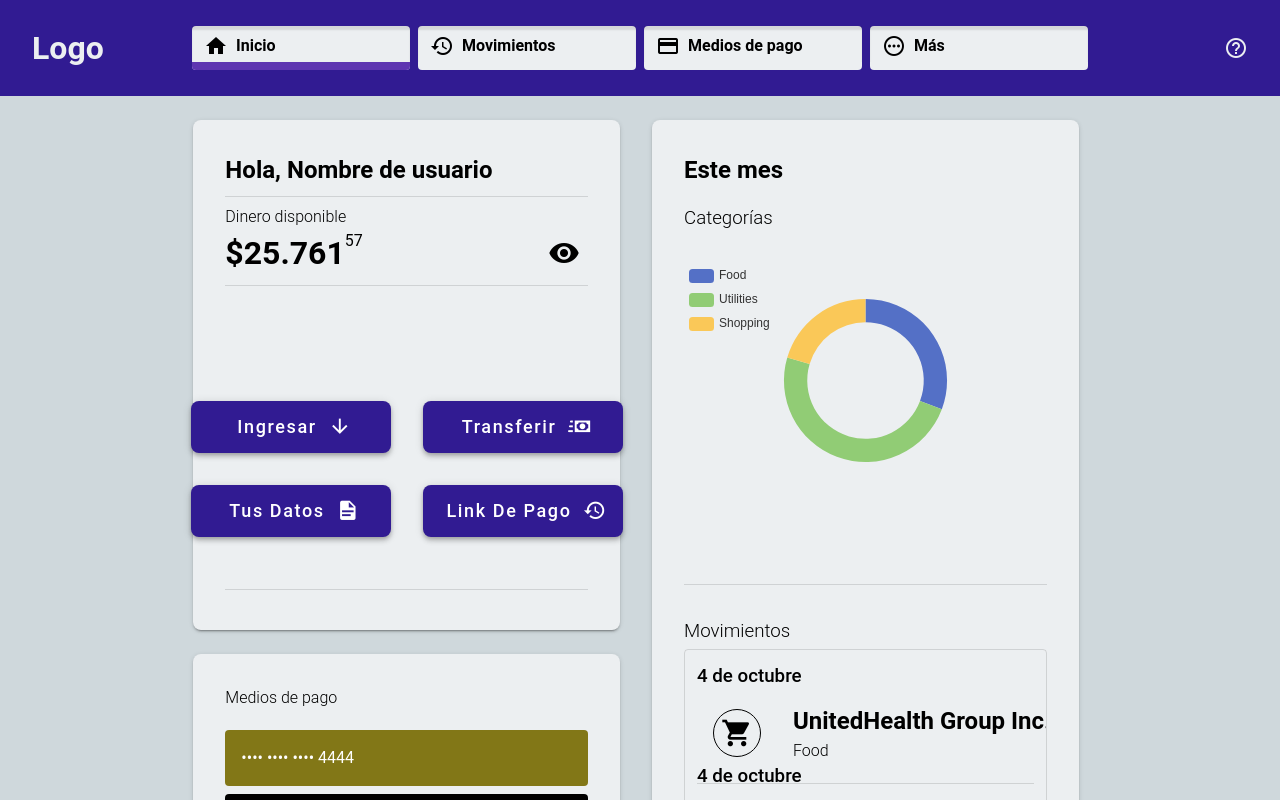
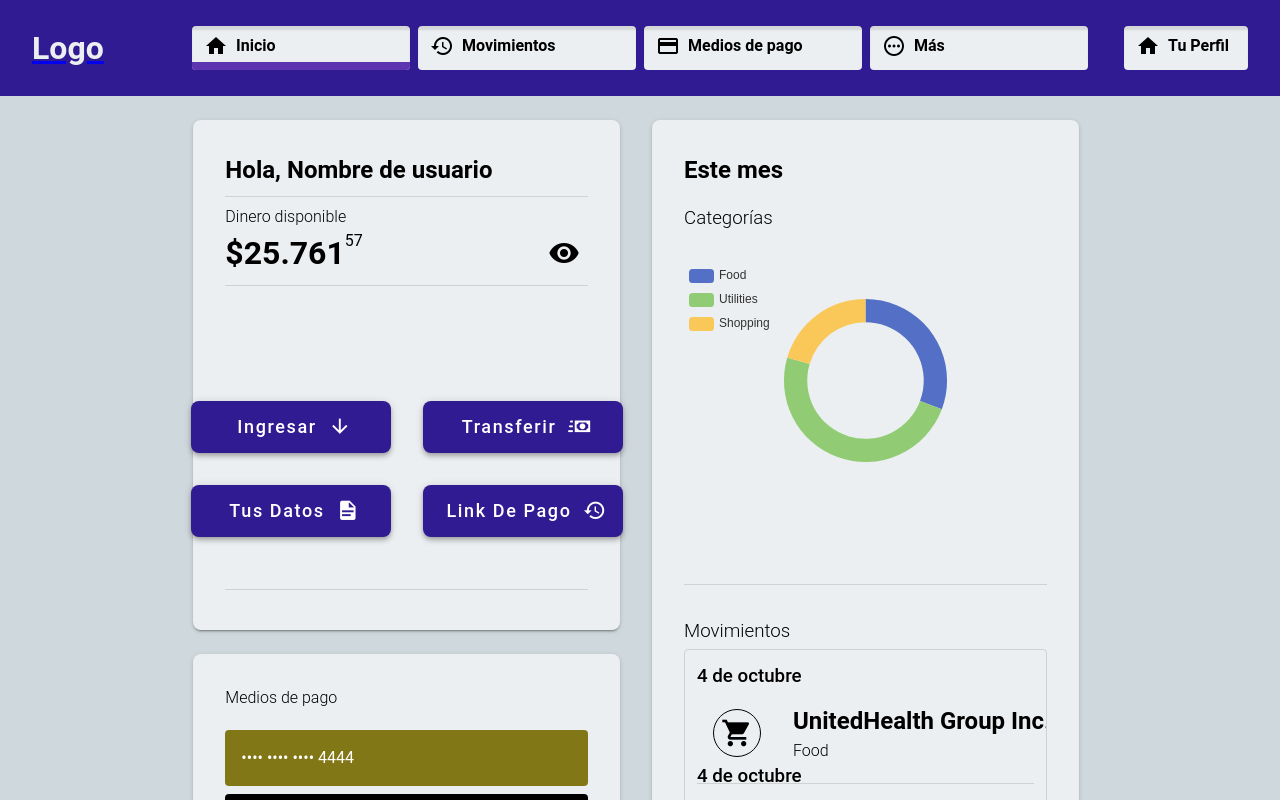
Before and after one commit to jicanta/HCI-Web, a Vue app in the folder HCI-Web/: page / in a window 1280 px wide. Shown: the top 800 px of the page. Built offline with nearby package versions, Linux system fonts and the light colour scheme.

Commit message:
dropdown button added

```diff
--- a/HCI-Web/src/components/ButtonsNavBar.vue
+++ b/HCI-Web/src/components/ButtonsNavBar.vue
@@ -2,7 +2,9 @@
     <v-container class="buttons-nav-bar bg-primary px-4 py-2" fluid>
 
       <v-container class="left-container">
+        <a href="/">
           <h1 class="font-weight-bold text-colortext"> Logo </h1>
+        </a>
       </v-container>
 
       <v-container class="center-container">
@@ -18,7 +20,23 @@
       </v-container>
 
       <v-container class="right-container">
-        <v-icon icon="mdi-help-circle-outline text-colortext cursor-pointer"></v-icon>
+        <v-menu transition="slide-y-transition">
+          <template v-slot:activator="{ props }">
+            <SectionNav v-bind="props"
+            :selected="profile.selected"
+            :icon="profile.icon"
+            :text="profile.text"
+            />
+          </template>
+          <SectionNav
+          v-for="profile in profileOptions"
+          :selected="profile.selected"
+          :icon="profile.icon"
+          :text="profile.text"
+          @click="goToRoute(profile.route)"
+          class="my-1"
+            />
+        </v-menu>
       </v-container>
     </v-container>
 </template>
@@ -26,6 +44,14 @@
 <script setup>
   import { useRouter } from 'vue-router';
   import SectionNav from './SectionNav.vue';
+
+  const profile = {text: "Tu Perfil", icon: "mdi-home", selected: false, route: ""}
+
+  const profileOptions = [
+    {text: "Tus Datos", icon: "mdi-home", selected: false, route: ""},
+    {text: "Personalizacion", icon: "mdi-home", selected: false, route: ""},
+    {text: "Cerrar Sesion", icon: "mdi-home", selected: false, route: ""}
+  ]
 
   const props = defineProps({
     sections: {
```
Lines whose indentation alone changed are shown as unchanged.
